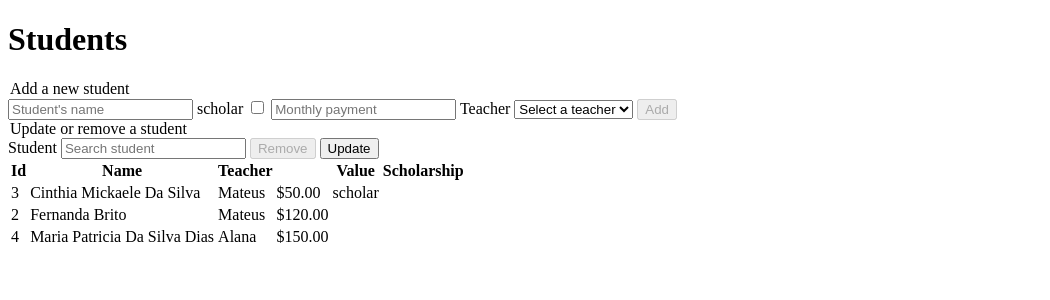
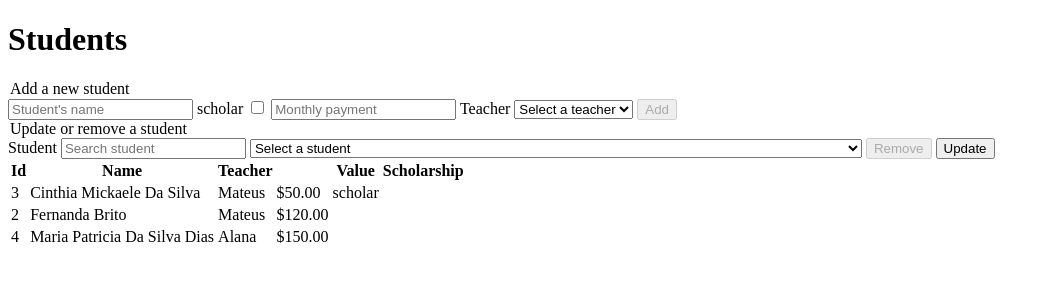
Before and after one commit to gmateusjose/smart-manager, a Flask app: page /students in a window 1280 px wide. Shown: the top 300 px of the page, without its empty margins (0-1050 px from the left). Run offline with Flask 2, Linux system fonts and the light colour scheme; data comes from the database, SQL or seed files in the repository.

Commit message:
changing the selector in the students page

```diff
--- a/templates/students.html
+++ b/templates/students.html
@@ -23,11 +23,13 @@
 	<form action="/students" method="post">
 		<label>Student</label>
 		<input list="student-list" name="search-student" id="search-student" placeholder="Search student" required>
-		<datalist id="student-list">
-			{% for student in students %}
-				<option value="{{ student['name'] }}">
-			{% endfor %}
-		</datalist>
+		<select id="search-student" name="search-student" required>
+			<option value="">Select a student</option>
+				{% for student in students %}
+					<option value="{{ student }}">{{ student }}</option>
+				{% endfor %}
+			</option>
+		</select>
 		<button type="submit" id="rem-button" name="rem-button" disabled>Remove</button>
 		<button type="submit" id="upd-button" name="upd-button">Update</button>
 	</form>
```
